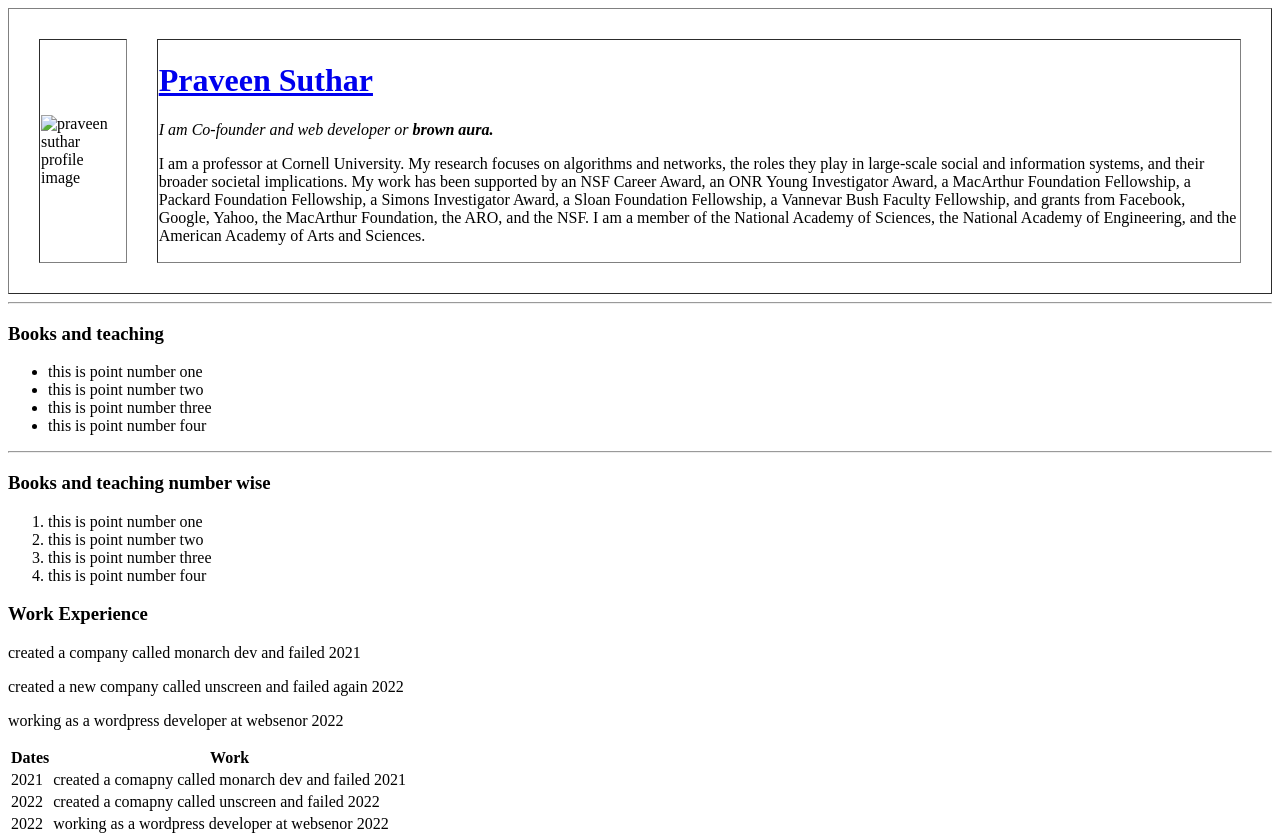
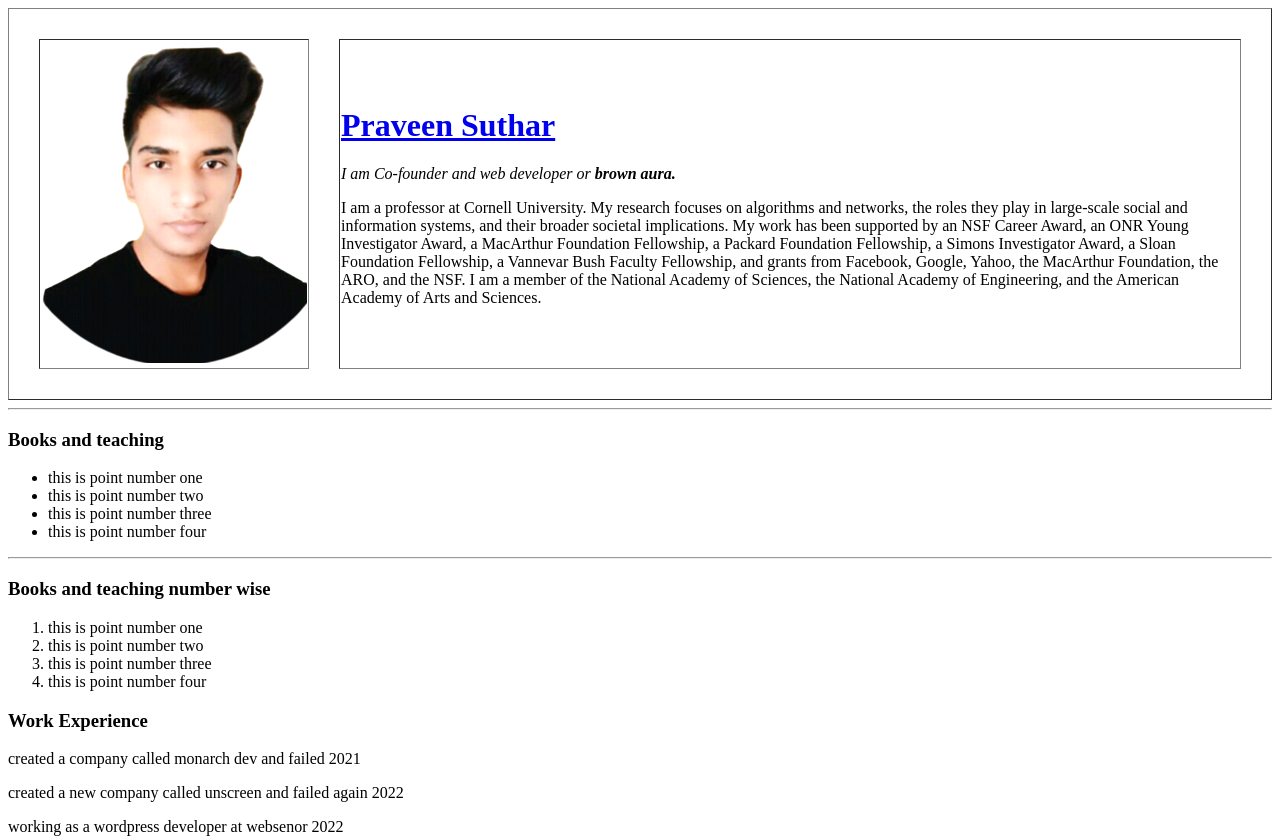
Before and after one commit to praveen6367/cv, a plain HTML site: page index.html in a window 1280 px wide. Shown: the top 839 px of the page. Drawn offline with Linux system fonts and the light colour scheme.

Commit message:
updated the image src

```diff
--- a/index.html
+++ b/index.html
@@ -10,7 +10,7 @@
   <table border="1px" cellspacing="30">
     <tr>
       <td>
-        <img src="images/wordpress developer.png" alt="praveen suthar profile image">
+        <img src="wordpress developer.png" alt="praveen suthar profile image">
       </td>
       <td>
         <h1> <a href="https://praveen-suthar.netlify.app">Praveen Suthar</a> </h1>
```
